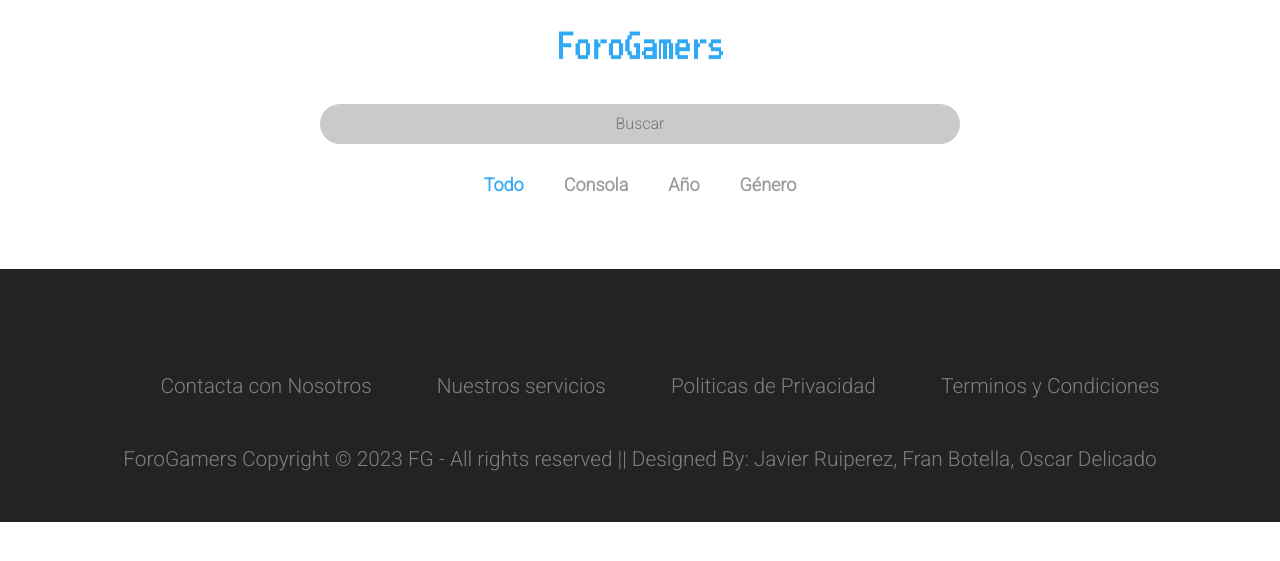
After one commit to javiruiperez/Proyecto_Foro_Videojuegos, a PHP site: page /HTML/Index.html in a window 1280 px wide. The commit adds this page. Shown: the top 561 px of the page. Run offline with PHP 8.4, Linux system fonts and the light colour scheme.

Commit message:
barra de busqueda y logo hecho

```diff
--- a/CSS/Inicio.css
+++ b/CSS/Inicio.css
@@ -1,27 +1,62 @@
+*{
+    font-family: 'Roboto', sans-serif;
+    box-sizing: border-box;
+}
+
 body{
     margin: 0px;
     padding: 0px;
     text-align: center;
-    font-family: 'Roboto', sans-serif;
-}
-.Logo{
-    float: left;
-    margin-top: 0px;
-    width:100px;
-    height: 60px;
-    padding: 12px;
 }
 
 
+a {
+    text-decoration: none;
+}
 
+header form {
+    width: 100%;
+    display: flex;
+    justify-content: center;
+    margin-bottom: 20px;
+}
 
+.Logo{
+    float: center;
+    width: 205px;
+    height: 100px;
+    padding: 0px;
+}
 
+header .barra_busqueda {
+    width: 50%;
+    height: 40px;
+    line-height: 40px;
+    background: rgb(202, 202, 202);
+    padding: 20px;
+    border-radius: 100px;
+    border: none;
+    text-align: center;
+    font-size: 16px;
+}
 
+header .categorias {
+    display: flex;
+    justify-content: center;
+    flex-wrap: wrap;
+}
 
+header .categorias a {
+    color: #9B9B9B;
+    margin: 10px 20px;
+    font-size: 18px;
+    font-weight: 700;
 
+}
 
-
-
+header .categorias a.activo {
+    color: #2FA9F3;
+}
 
 
 
--- /dev/null
+++ b/HTML/Index.html
@@ -0,0 +1,49 @@
+<!DOCTYPE html>
+<html lang="en">
+<head>
+    <meta charset="UTF-8">
+    <meta http-equiv="X-UA-Compatible" content="IE=edge">
+    <meta name="viewport" content="width=device-width, initial-scale=1.0">
+    <link rel="preconnect" href="https://fonts.googleapis.com">
+    <link rel="preconnect" href="https://fonts.gstatic.com" crossorigin>
+    <link href="https://fonts.googleapis.com/css2?family=Roboto:wght@100;300&display=swap" rel="stylesheet">
+    <link rel="stylesheet" href="/CSS/Inicio.css">
+    <title>Pagina de Inicio</title>
+</head>
+<body>
+    <header>
+        <nav>
+            <a href="Inicio.html"><img class="Logo" src="/Interfaces Proyecto/Logo.png"></a>
+            <form action="">
+                <input type="text" class="barra_busqueda" id="barra_busqueda" placeholder="Buscar">
+            </form>
+            <div class="categorias" id="categorias">
+                <a href="#" class="activo">Todo</a>
+                <a href="#">Consola</a>
+                <a href="#">Año</a>
+                <a href="#">Género</a>
+            </div></nav>
+    </header>
+
+
+
+
+    </section>
+
+    <footer>
+        <div class="footer">
+            <div class="row">
+                <ul>
+                    <li><a href="#">Contacta con Nosotros</a></li>
+                    <li><a href="#">Nuestros servicios</a></li>
+                    <li><a href="#">Politicas de Privacidad</a></li>
+                    <li><a href="#">Terminos y Condiciones</a></li>
+                </ul>
+            </div>
+            <div class="row">
+                ForoGamers Copyright © 2023 FG - All rights reserved || Designed By: Javier Ruiperez, Fran Botella, Oscar Delicado
+            </div>
+        </div>
+    </footer>
+</body>
+</html>
```
Also changed, not shown: HTML/Inicio.html (deleted, +0 -33 lines), JS/Busqueda_menu.js (added, +53 -0 lines), Interfaces Proyecto/Logo.png (added).
